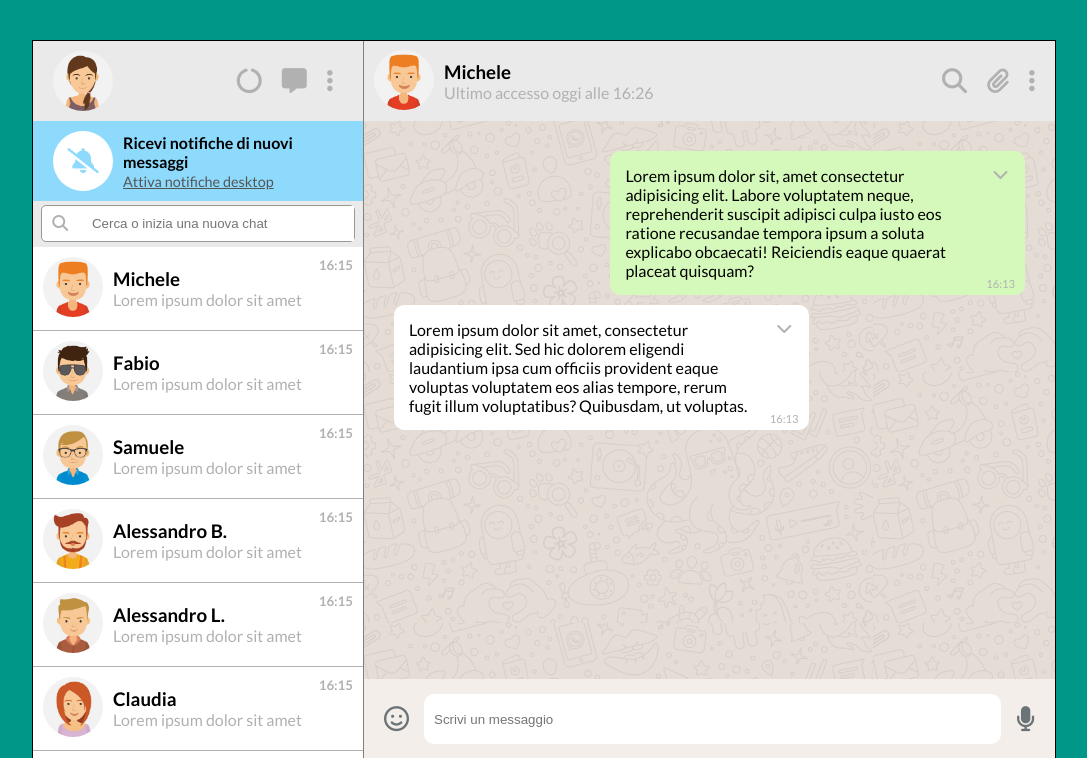
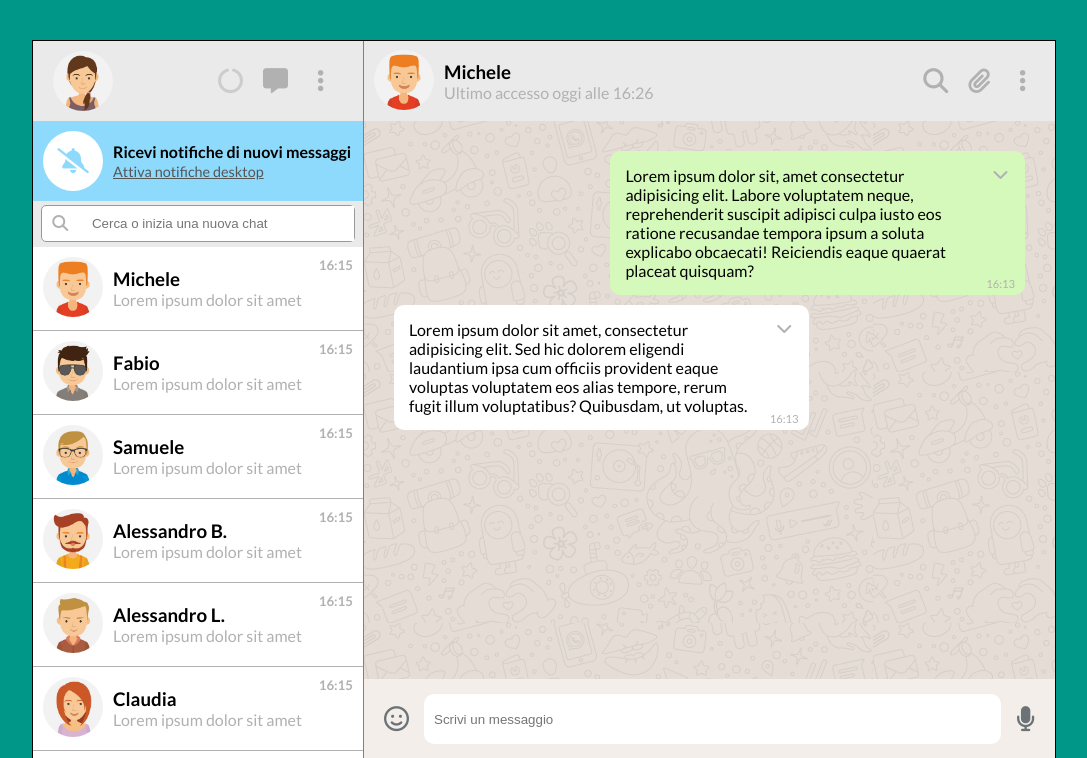
Before and after one commit to MarcoGranata9/html-css-boolzapp, a plain HTML site: page index.html in a window 1280 px wide. In both pictures the pointer is over the button 345 px from the left and 81 px from the top of the page. Shown: the top 758 px of the page, without its empty margins (96-1183 px from the left). Drawn offline with Linux system fonts and the light colour scheme.

Commit message:
add: hover on buttons and contact-chat, fix: ellipsis width

```diff
--- a/css/style.css
+++ b/css/style.css
@@ -25,6 +25,10 @@ button {
     font-size: 25px;
     border: 0;
     color: #B1B1B1;
+}
+
+button:hover {
+    opacity: 0.5;
 }
 
 .avatar-img {
@@ -88,6 +92,10 @@ body {
     margin-right: 10px;
 }
 
+.fa-ellipsis-vertical {
+    width: 25px;
+}
+
 /* Notifications */
 
 .notifications {
@@ -96,7 +104,7 @@ body {
     background-color: #8EDAFC;
     align-items: center;
     gap: 10px;
-    padding: 20px;
+    padding: 10px;
 }
 
 .bell {
@@ -160,6 +168,10 @@ body {
     align-items: center;
     gap: 10px;
     border-bottom: 1px solid #B1B1B1;
+}
+
+.contact-chat:hover {
+    background-color: rgb(237, 236, 236);
 }
 
 .contact-name {
```
